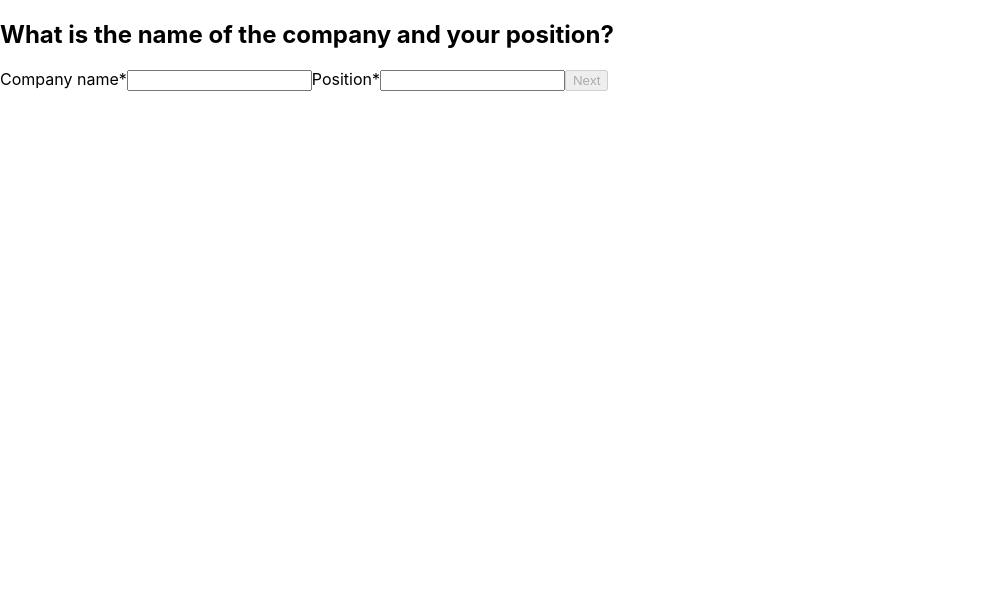
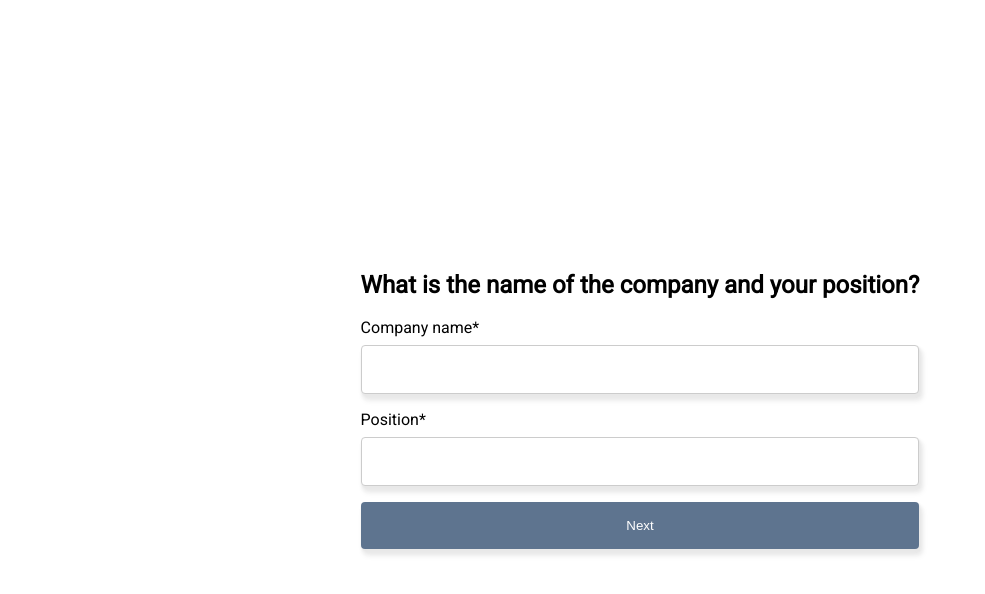
Before and after one commit to samuelaparker/multi-step-form, a Next.js app: page /formPage in a window 1280 px wide. Shown: the top 594 px of the page, without its empty margins (0-985 px from the left). Built offline with nearby package versions, Linux system fonts and the light colour scheme.

Commit message:
form styled

```diff
--- a/components/Forms.tsx
+++ b/components/Forms.tsx
@@ -7,9 +7,6 @@ import { useState } from "react";
 
 export default function Forms() {
     const [formStep, setFormStep] = useState(0);
-
-    const [formData, setFormData] = useState(null)
-
 
 
     const completeFormStep = () => {
@@ -59,12 +56,12 @@ export default function Forms() {
     return (
 
         <>
-            <div className={styles.container}>
+
                 <main className={styles.main}>
 
                     <form onSubmit={handleSubmit(submitHandler)}>
                         {formStep === 0 && (
-                            <section>
+                            <section className={styles.section}>
                                 <h1>{questions[0].question}</h1>
                                 <label htmlFor={questions[0].question}>{questions[0].choices[0].value}*</label>
                                 <input
@@ -125,12 +122,12 @@ export default function Forms() {
                             <section>
                                 <h1>{questions[2].question}</h1>
                                 <label htmlFor={questions[2].question}>{questions[2].choices[0].value}*</label>
-                                <input
-                                    type={questions[2].inputType}
+                                <textarea
+                                    // type={questions[2].inputType}
                                     id={questions[2].question}
                                     placeholder={questions[2].placeholder}
-                                    {...register(questions[2].choices[0].value, { required: true })}
-                                />
+                                    {...register(questions[2].question, { required: true })}>
+                                </textarea>
                                 {renderButton()}
                             </section>
                         )}
@@ -228,7 +225,7 @@ export default function Forms() {
                                 <input
                                     type={questions[5].inputType}
                                     placeholder={questions[5].placeholder}
-                                    {...register(questions[5].choices[2].value, { required: true })}
+                                    {...register(questions[5].choices[2].value, {required: true, pattern: /^\S+@\S+$/i})}
                                 />
 
                                 {renderButton()}
@@ -238,7 +235,6 @@ export default function Forms() {
 
                     </form>
                 </main>
-            </div>
 
         </>
     )
--- a/styles/formPage.module.css
+++ b/styles/formPage.module.css
@@ -1,3 +1,31 @@
 .formGroup {
   margin-bottom: 1rem;
 }
+
+.container {
+  display: flex;
+  flex-direction: column;
+
+}
+
+.main {
+  height: 100vh;
+  flex: 1;
+  padding: 4rem 0;
+  display: flex;
+  flex-direction: column;
+  justify-content: center;
+  align-items: center;
+  background-color: #ffffff;
+}
+
+.section {
+  display: flex;
+  flex-direction: column;
+  align-items: left;
+  justify-content: center;
+  width: 100%;
+  max-width: 1000px;
+  padding: 2rem;
+
+}
--- a/styles/globals.css
+++ b/styles/globals.css
@@ -1,9 +1,11 @@
+
+@import url('https://fonts.googleapis.com/css2?family=Roboto&display=swap');
 html,
 body {
   padding: 0;
   margin: 0;
-  font-family: -apple-system, BlinkMacSystemFont, Segoe UI, Roboto, Oxygen,
-    Ubuntu, Cantarell, Fira Sans, Droid Sans, Helvetica Neue, sans-serif;
+  font-family: Roboto, sans-serif;
+
 }
 
 a {
@@ -25,3 +27,34 @@ a {
   position: absolute;
   width: 1px;
 }
+
+input {
+  width: 100%;
+  padding: 1rem;
+  border: 1px solid #ccc;
+  border-radius: 4px;
+  margin-bottom: 1rem;
+  box-shadow:
+      1px 2px 2px #e8e8e8,
+      2px 4px 4px #e8e8e8,
+      3px 6px 6px #e8e8e8
+  ;
+}
+
+button {
+  background-color: #5e748f;
+  color: white;
+  padding: 1rem 2rem;
+  border: none;
+  border-radius: 4px;
+  cursor: pointer;
+  box-shadow:
+      1px 2px 2px #e8e8e8,
+      2px 4px 4px #e8e8e8,
+      3px 6px 6px #e8e8e8
+  ;
+}
+
+label {
+  padding-bottom: 0.5rem;
+}
```
